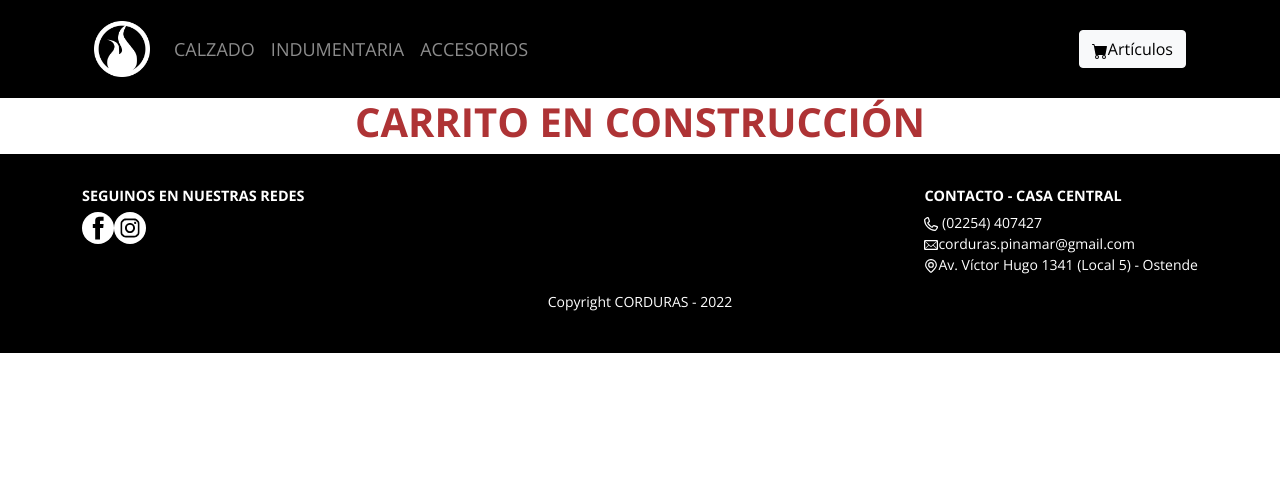
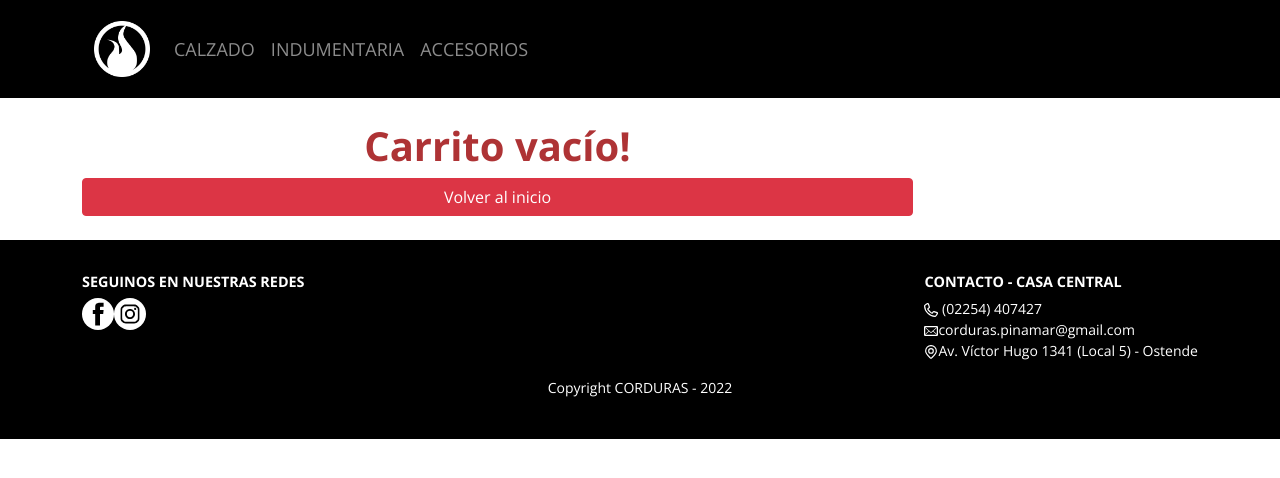
Before and after one commit to jonathanmendozamj/cordurastienda, a React (Create React App) app: page /cart in a window 1280 px wide. Shown: the top 478 px of the page. Built offline with nearby package versions, Linux system fonts and the light colour scheme.

Commit message:
Desafío Clase 10 - Cart View

```diff
--- a/package.json
+++ b/package.json
@@ -7,6 +7,7 @@
     "@testing-library/react": "^12.1.4",
     "@testing-library/user-event": "^13.5.0",
     "bootstrap": "^5.1.3",
+    "firebase": "^9.6.11",
     "react": "^17.0.2",
     "react-bootstrap": "^2.2.1",
     "react-dom": "^17.0.2",
--- a/src/components/Cart/Cart.js
+++ b/src/components/Cart/Cart.js
@@ -1,7 +1,42 @@
+import { useContext } from "react";
+import { NavLink } from "react-router-dom";
+import CartContext from "../../context/CartContext";
+import ItemCart from "../ItemCart/ItemCart";
+
 const Cart = () => {
+    const { cart, getTotal, isEmpty } = useContext(CartContext);
+    console.log(cart);
     return(
-        <div>
-            <h1>CARRITO EN CONSTRUCCIÓN</h1>
+        <div className="container mt-4 mb-4">
+            <div className="row">
+                <div className="col-lg-9 col-md-9 col-sm-8">
+                    {
+                        !isEmpty() ?
+                        cart.map((product, index) => <ItemCart key={ index } { ...product }/>) :
+                        <>
+                            <h1>Carrito vacío!</h1>
+                            <NavLink to="/">
+                                <button className="btn btn-danger card-add" >Volver al inicio</button>
+                            </NavLink>
+                        </>
+                    }
+                </div>
+                <div className="col-lg-3 col-md-3 col-sm-4">
+                    {
+                        !isEmpty() ?
+                        <div className="card">
+                            <div className="card-header">
+                                Resumen
+                            </div>
+                            <div className="card-body">
+                                <p className="text-left">TOTAL</p>
+                                <p className="text-right">$ { getTotal() }</p>
+                            </div>
+                        </div> :
+                        ""
+                    }
+                </div>
+            </div>
         </div>
     );
 };
--- a/src/components/CartWidget/CartWidget.js
+++ b/src/components/CartWidget/CartWidget.js
@@ -6,7 +6,7 @@ const CartWidget = ({ count }) => {
     console.log("Entró a la f() CartWidget");
     console.log(count);
 
-    const { isEmpty, getQuantity } = useContext(CartContext);
+    const { getQuantity } = useContext(CartContext);
 
     return(
         <div>
@@ -14,9 +14,7 @@ const CartWidget = ({ count }) => {
                 <BsCartFill />
                  Artículos
                 {
-                    !isEmpty() ?
-                    <span className="badge bg-danger ml-5"  style={{ display: "inline-block" }}>{ getQuantity() }</span>:
-                    ""
+                    <span className="badge bg-danger ml-5"  style={{ display: "inline-block" }}>{ getQuantity() }</span>
                 }
             </div>
         </div>
--- /dev/null
+++ b/src/components/ItemCart/ItemCart.js
@@ -0,0 +1,26 @@
+import { useContext } from "react";
+import CartContext from "../../context/CartContext";
+
+const ItemCart = ({id, img, name, quantity, price}) => {
+    const { removeItem } = useContext(CartContext);
+
+    return(
+        <section className="card mb-4">
+            <div className="row no-gutters">
+                <div className="col-sm-2">
+                    <img className="card-img" src={ img } alt={ name } />
+                </div>
+                <div className="col-sm-8 mt-2 mb-2">
+                    <h5 className="card-title" style={{ textAlign: "left" }}>{ name }</h5>
+                    <p className="card-text">Precio: $ { quantity * price }</p>
+                </div>
+                <div className="col-sm-2 mt-2 mb-2 text-right">
+                    <p><span className="badge bg-danger btn-block"  style={{ display: "inline-block" }}>{ quantity }</span></p>
+                    <button className="btn btn-outline-danger btn-block btn-sm" onClick={ () => removeItem(id)  }>Eliminar</button>
+                </div>
+            </div>
+        </section>
+    );
+};
+
+export default ItemCart;
--- a/src/components/ItemDetail/ItemDetail.js
+++ b/src/components/ItemDetail/ItemDetail.js
@@ -11,6 +11,7 @@ const ItemDetail = ({ id, img, name, description, price, stock }) => {
             id,
             name,
             price,
+            img,
             quantity: count
         };
 
@@ -35,7 +36,7 @@ const ItemDetail = ({ id, img, name, description, price, stock }) => {
                             {
                                 isInCart(id) ?
                                 <NavLink to="/cart">
-                                    <button className="btn btn-danger card-add" >Ir al carrito</button>
+                                    <button className="btn btn-danger card-add">Terminar mi compra</button>
                                 </NavLink> :
                                 <ItemCount initial={ 1 } stock={ stock } onAdd={ handleAdd }/>
                             }
--- a/src/components/NavBar/NavBar.js
+++ b/src/components/NavBar/NavBar.js
@@ -1,10 +1,13 @@
-import { useEffect, useState } from 'react';
+import { useContext, useEffect, useState } from 'react';
 import { NavLink } from 'react-router-dom';
+import CartContext from '../../context/CartContext';
 import { getCategories } from '../asyncmock';
 import CartWidget from '../CartWidget/CartWidget';
 
 const NavBar = () => {
     const [categories, setCategories] = useState([]);
+
+    const { isEmpty } = useContext(CartContext);
 
     useEffect(() => {
         getCategories().then(categories => {
@@ -41,8 +44,11 @@ const NavBar = () => {
                                     )
                                 }
                             </ul>
-
-                            <CartWidget count={ 5 } />
+                            {
+                                !isEmpty() ?
+                                <CartWidget /> :
+                                ""
+                            }
                         </div>
                     </div>
                 </nav>
--- a/src/context/CartContext.js
+++ b/src/context/CartContext.js
@@ -18,6 +18,15 @@ export const CartContextProvider = ({ children }) => {
 
         return count;
     };
+
+    const getTotal = () => {
+        let sum = 0;
+        cart.forEach(prod => {
+            sum += prod.price * prod.quantity;
+        });
+
+        return sum;
+    }
 
     const isEmpty = () => {
         return (cart.length === 0);
@@ -44,7 +53,8 @@ export const CartContextProvider = ({ children }) => {
             isInCart,
             isEmpty,
             clearCart,
-            removeItem
+            removeItem,
+            getTotal
         }}>
             { children }
         </CartContext.Provider>
```
Also changed, not shown: src/services/firebase/index.js (added, +14 -0 lines), 1 other file (tests, documents, lock files or other folders).
